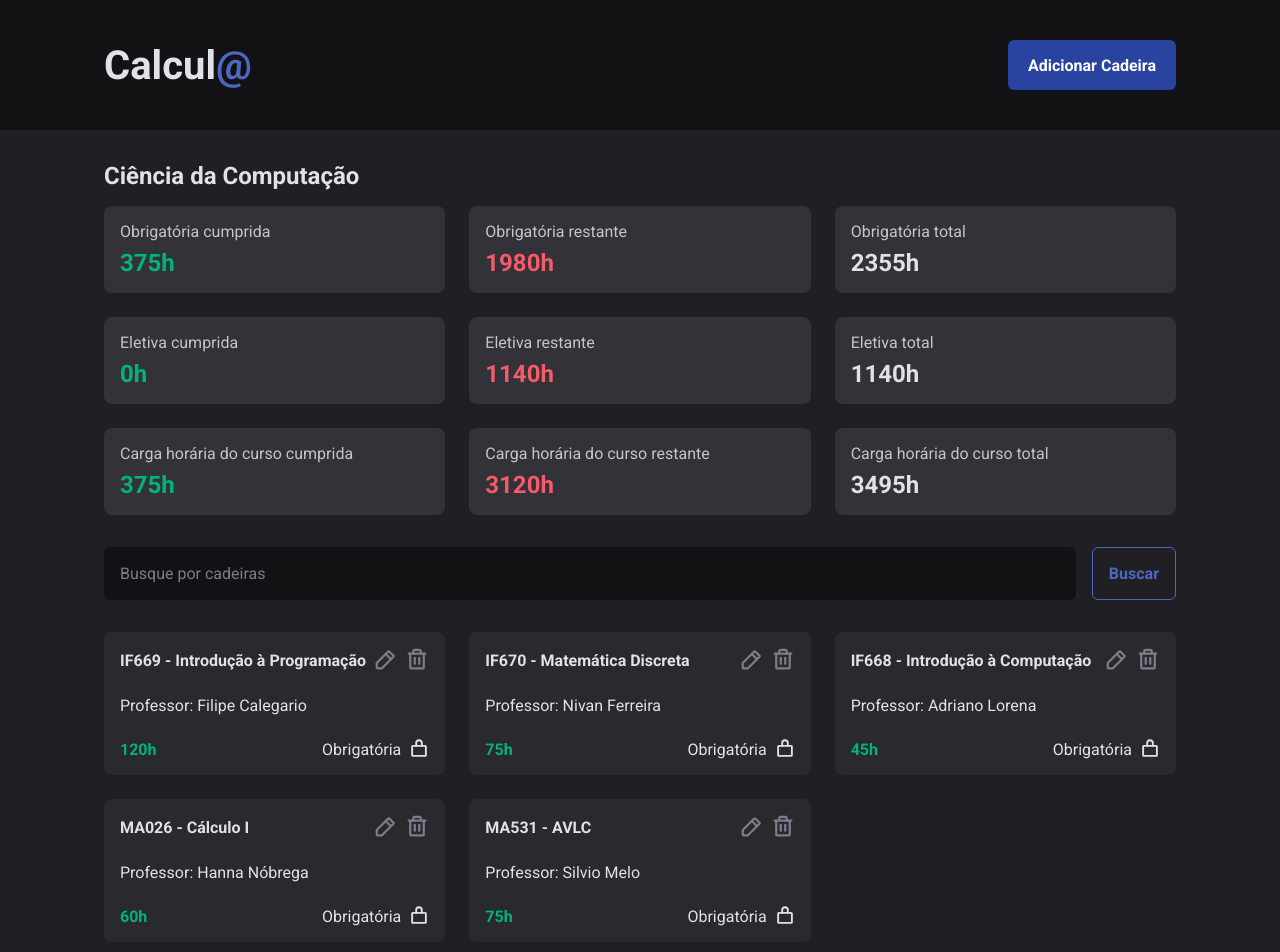
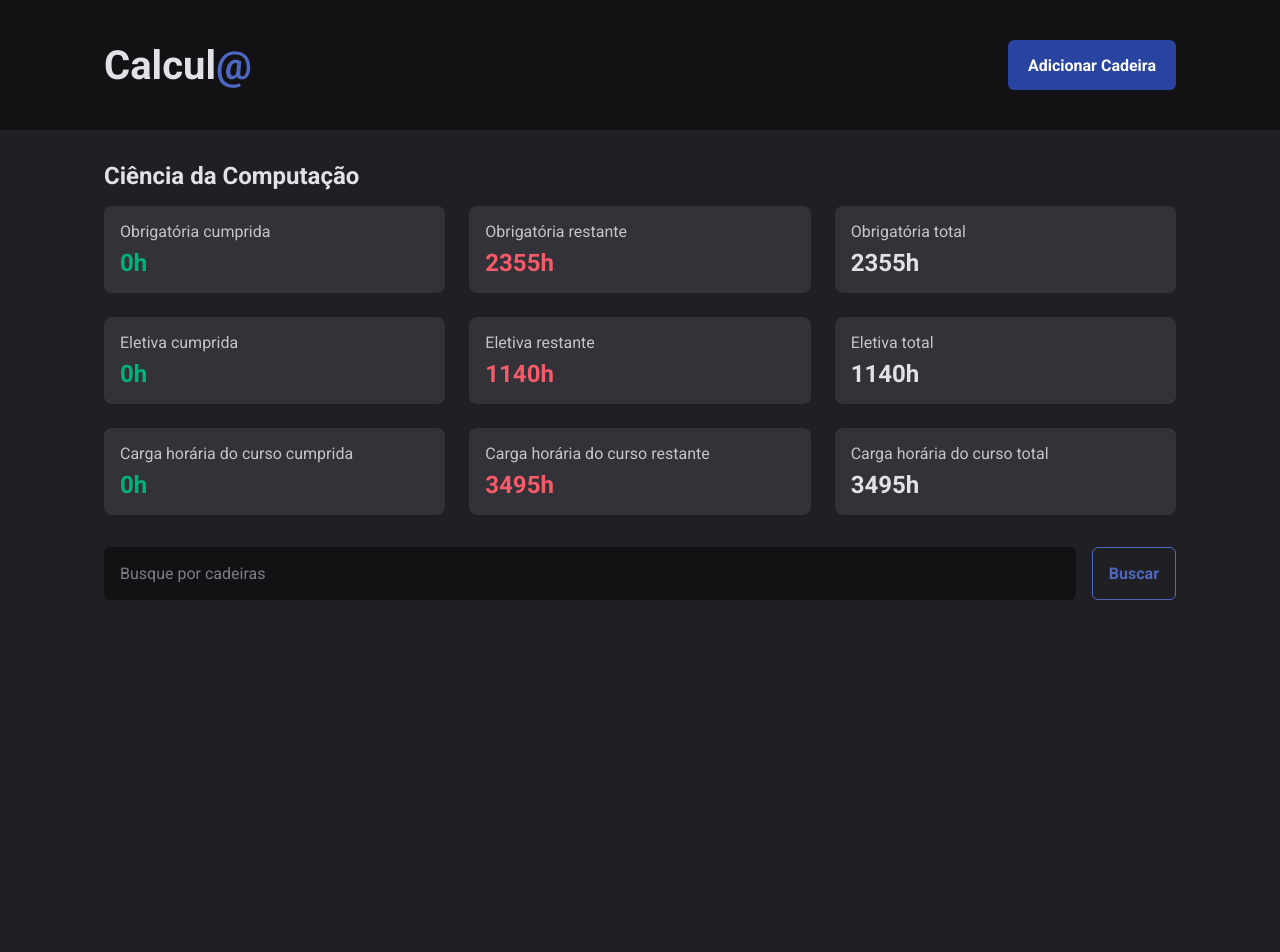
Before and after one commit to Matheusfrej/calcula-cadeiras, a React (Vite) app: page / in a window 1280 px wide. Shown: the top 952 px of the page. After the commit the page ends 800 px from the top, so only its background shows below. Built offline with nearby package versions, Linux system fonts and the light colour scheme; data requests are answered from the project's data file.

Commit message:
feat(main): Apagar curso funcionando

```diff
--- a/server.json
+++ b/server.json
@@ -1,46 +1,5 @@
 {
-  "courses": [
-    {
-      "id": 1,
-      "code": "IF669",
-      "name": "Introdução à Programação",
-      "professor": "Filipe Calegario",
-      "type": "Obrigatória",
-      "workload": 120
-    },
-    {
-      "id": 2,
-      "code": "IF670",
-      "name": "Matemática Discreta",
-      "professor": "Nivan Ferreira",
-      "type": "Obrigatória",
-      "workload": 75
-    },
-    {
-      "id": 3,
-      "code": "IF668",
-      "name": "Introdução à Computação",
-      "professor": "Adriano Lorena",
-      "type": "Obrigatória",
-      "workload": 45
-    },
-    {
-      "id": 4,
-      "code": "MA026",
-      "name": "Cálculo I",
-      "professor": "Hanna Nóbrega",
-      "type": "Obrigatória",
-      "workload": 60
-    },
-    {
-      "id": 5,
-      "code": "MA531",
-      "name": "AVLC",
-      "professor": "Silvio Melo",
-      "type": "Obrigatória",
-      "workload": 75
-    }
-  ],
+  "courses": [],
   "graduation": {
     "name": "Ciência da Computação",
     "workload": {
--- a/src/components/DeleteCourseModal/index.tsx
+++ b/src/components/DeleteCourseModal/index.tsx
@@ -1,15 +1,21 @@
 import * as Dialog from '@radix-ui/react-dialog'
 import * as S from './styles'
 import { X } from 'phosphor-react'
+import { useCourses } from '../../contexts/CoursesContext'
 
 interface DeleteCourseModalProps {
   handleDeleteModalOpenChange: (value: boolean) => void
+  courseId: number
 }
 
 export function DeleteCourseModal({
   handleDeleteModalOpenChange,
+  courseId,
 }: DeleteCourseModalProps) {
-  const onHandleDeleteModalOpenChange = () => {
+  const { deleteCourse } = useCourses()
+
+  const onHandleDeleteModalOpenChange = (toDelete: boolean) => {
+    if (toDelete) deleteCourse(courseId)
     handleDeleteModalOpenChange(false)
   }
 
@@ -23,8 +29,12 @@ export function DeleteCourseModal({
         </S.CloseButton>
 
         <S.Buttons>
-          <button onClick={onHandleDeleteModalOpenChange}>Apagar</button>
-          <button onClick={onHandleDeleteModalOpenChange}>Cancelar</button>
+          <button onClick={() => onHandleDeleteModalOpenChange(true)}>
+            Apagar
+          </button>
+          <button onClick={() => onHandleDeleteModalOpenChange(false)}>
+            Cancelar
+          </button>
         </S.Buttons>
       </S.Content>
     </Dialog.Portal>
--- a/src/contexts/CoursesContext.tsx
+++ b/src/contexts/CoursesContext.tsx
@@ -28,6 +28,7 @@ interface GraduationData {
 interface CoursesContextType {
   courses: CourseType[]
   graduation: GraduationData | undefined
+  deleteCourse: (id: number) => void
 }
 
 export const CoursesContext = createContext({} as CoursesContextType)
@@ -61,8 +62,15 @@ export function CoursesContextProvider({
     getGraduation()
   }, [])
 
+  const deleteCourse = async (id: number) => {
+    await api.delete(`/courses/${id}`)
+    setCourses((state) => {
+      return state.filter((course) => course.id !== id)
+    })
+  }
+
   return (
-    <CoursesContext.Provider value={{ courses, graduation }}>
+    <CoursesContext.Provider value={{ courses, graduation, deleteCourse }}>
       {children}
     </CoursesContext.Provider>
   )
--- a/src/pages/Home/components/CourseCard/index.tsx
+++ b/src/pages/Home/components/CourseCard/index.tsx
@@ -7,6 +7,7 @@ import { CourseModal } from '../../../../components/CourseModal'
 import { DeleteCourseModal } from '../../../../components/DeleteCourseModal'
 
 interface CourseCardProps {
+  id: number
   code: string
   name: string
   mandatory: boolean
@@ -15,6 +16,7 @@ interface CourseCardProps {
 }
 
 export function CourseCard({
+  id,
   code,
   name,
   mandatory,
@@ -67,6 +69,7 @@ export function CourseCard({
             </Dialog.Trigger>
             <DeleteCourseModal
               handleDeleteModalOpenChange={handleDeleteModalOpenChange}
+              courseId={id}
             />
           </Dialog.Root>
         </div>
--- a/src/pages/Home/index.tsx
+++ b/src/pages/Home/index.tsx
@@ -19,6 +19,7 @@ export function Home() {
             return (
               <CourseCard
                 key={course.id}
+                id={course.id}
                 code={course.code}
                 name={course.name}
                 mandatory={course.type === 'Obrigatória'}
```
